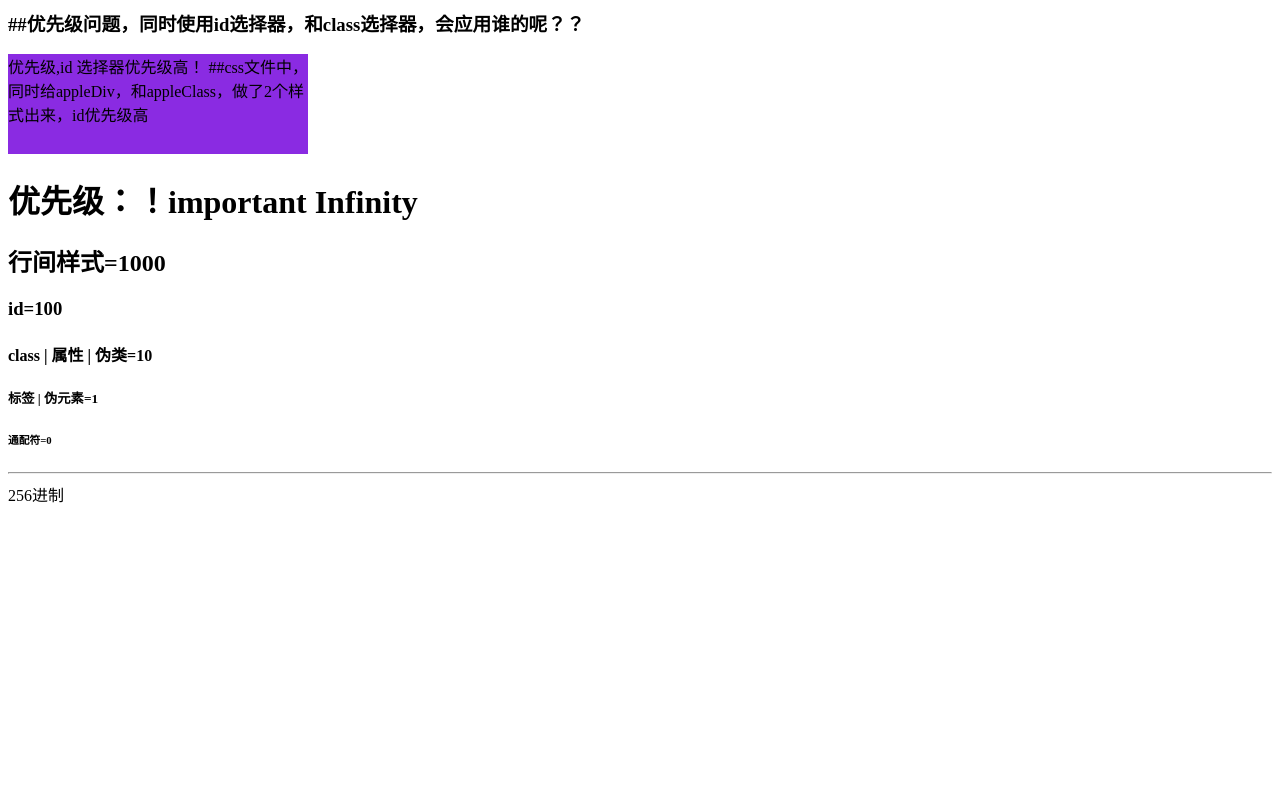
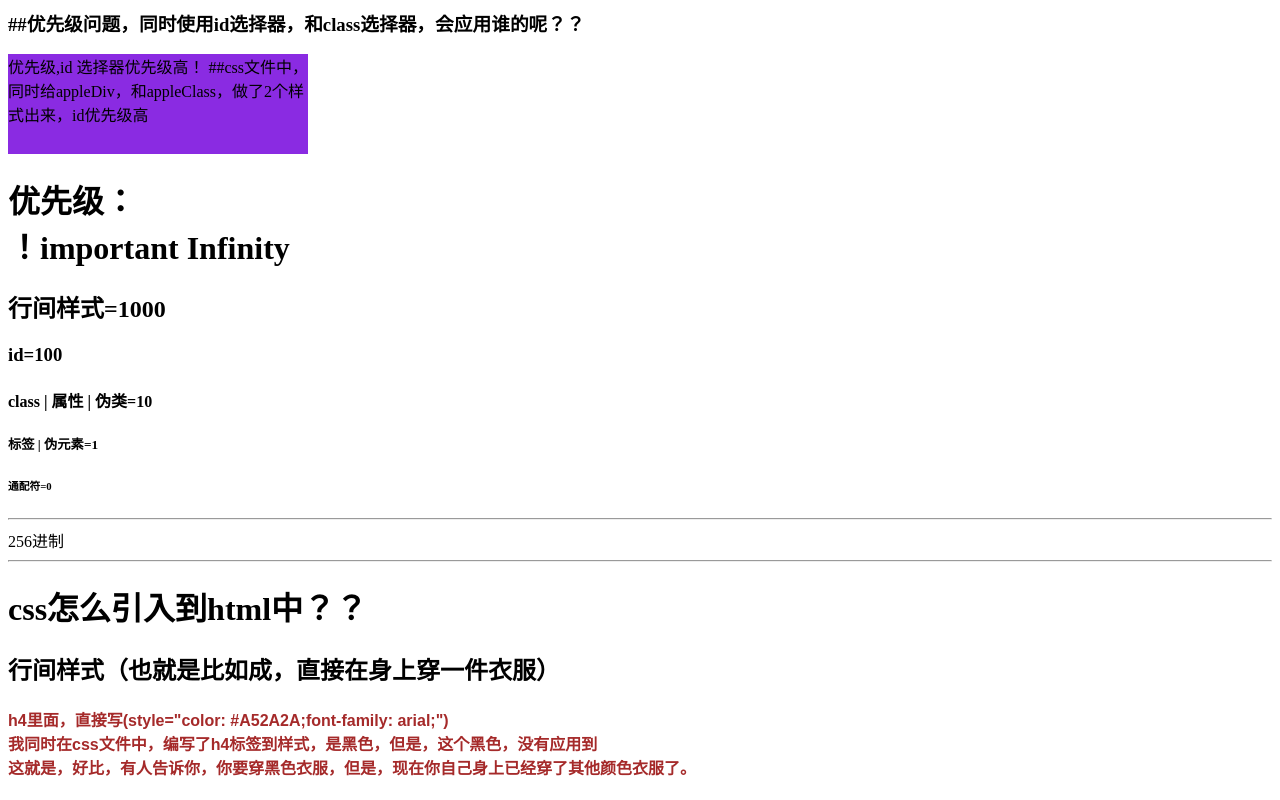
Before and after one commit to df13954/webStudy, a plain HTML site: page demo03/index.html in a window 1280 px wide. Shown: the part 636-1436 px from the top of the page. Before the commit the page ends 1150 px from the top, so only its background shows below. Drawn offline with Linux system fonts and the light colour scheme.

Commit message:
css其他更复杂的选择器demo04

```diff
--- a/demo03/css/day03.css
+++ b/demo03/css/day03.css
@@ -29,3 +29,7 @@ em{
 .appleClass{
 	background-color: chocolate;
 }
+
+h4{
+	color: black;
+}
--- a/demo03/index.html
+++ b/demo03/index.html
@@ -28,7 +28,7 @@
 			##css文件中，同时给appleDiv，和appleClass，做了2个样式出来，id优先级高
 
 		</div>
-		<h1>优先级：！important Infinity</h1>
+		<h1>优先级：<br/>！important Infinity</h1>
 		<h2>行间样式=1000</h2>
 		<h3>	id=100</h3>
 		<h4>class | 属性 | 伪类=10</h4>
@@ -36,6 +36,31 @@
 		<h6>通配符=0</h6>
 		<hr />
 		256进制
+		<hr />
+
+		<!--css怎么引入到html中？？-->
+
+		<h1>css怎么引入到html中？？</h1>
+		<h2>行间样式（也就是比如成，直接在身上穿一件衣服）</h5>
+		<h4 style="color: #A52A2A;font-family: arial;">
+			h4里面，直接写(style="color: #A52A2A;font-family: arial;")
+			<br />
+			我同时在css文件中，编写了h4标签到样式，是黑色，但是，这个黑色，没有应用到
+			<br />
+			这就是，好比，有人告诉你，你要穿黑色衣服，但是，现在你自己身上已经穿了其他颜色衣服了。
+
+
+		</h4>
+
+
+
+
+
+
+
+
+
+
 
 	</body>
 </html>
```
